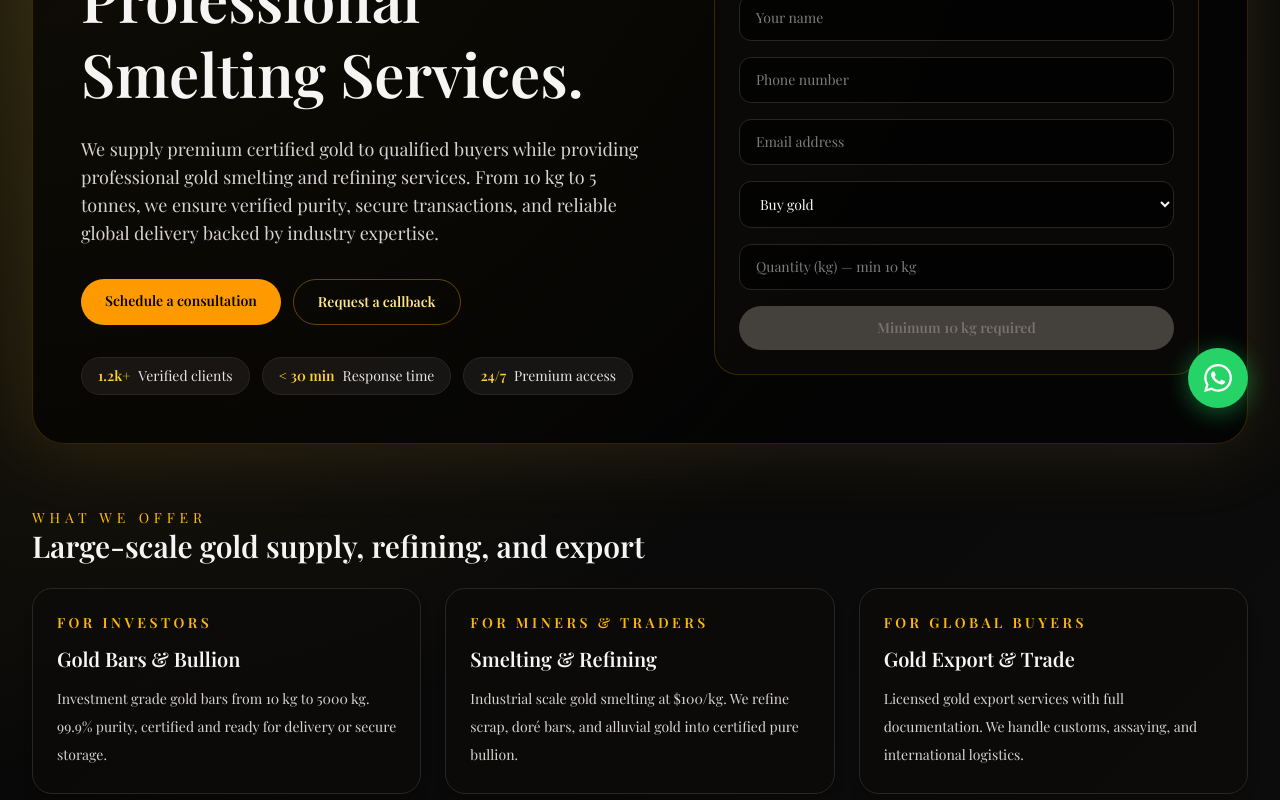
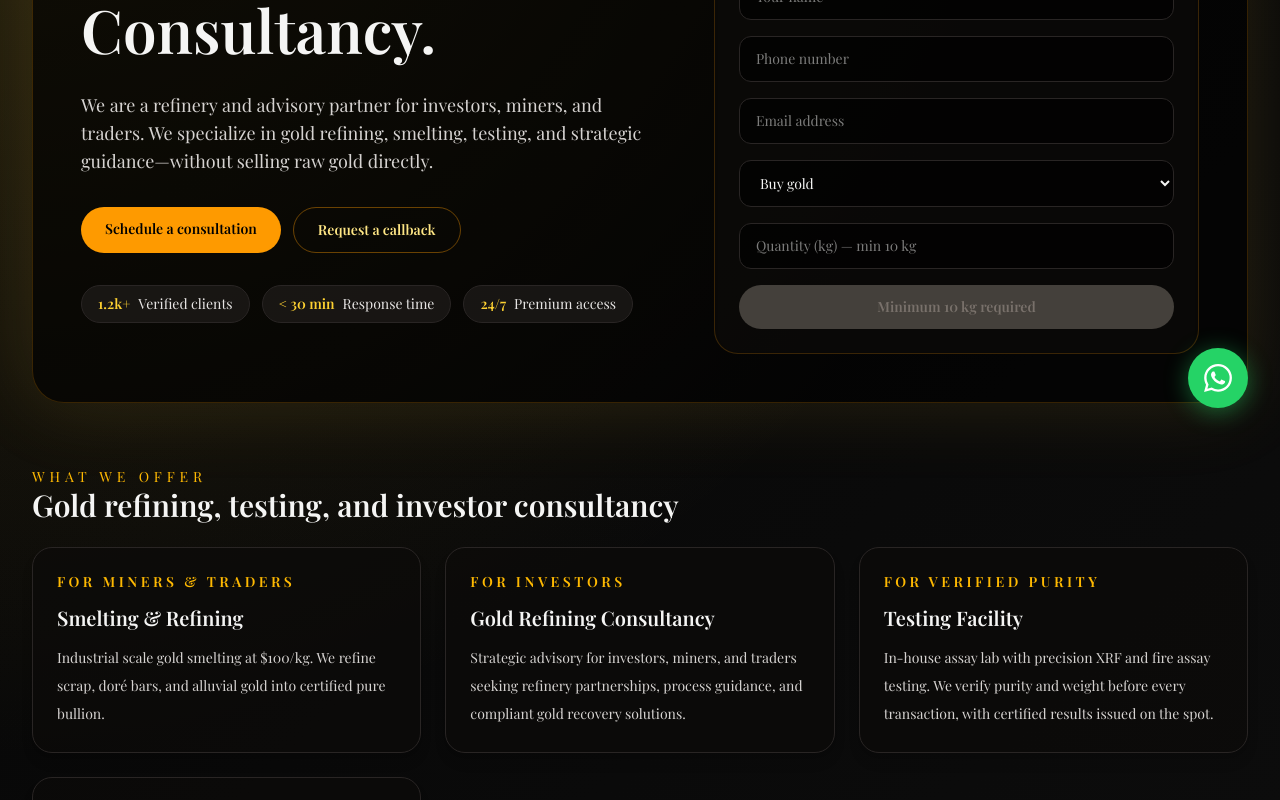
Before and after one commit to AlvinMusonye/gold-Trading-, a React (Vite) app: page / in a window 1280 px wide. Shown: the part 360-1160 px from the top of the page. Built offline with nearby package versions, Linux system fonts and the light colour scheme; a web font is replaced by a local one.

Commit message:
FEAT:update changes

```diff
--- a/src/App.jsx
+++ b/src/App.jsx
@@ -2,20 +2,15 @@ import { useState } from 'react'
 import SmeltingCalculator from './components/SmeltingCalculator'
 
 const offerings = [
-  {
-    title: 'Gold Bars & Bullion',
-    description: 'Investment grade gold bars from 10 kg to 5000 kg. 99.9% purity, certified and ready for delivery or secure storage.',
-    badge: 'For investors',
-  },
   {
     title: 'Smelting & Refining',
     description: 'Industrial scale gold smelting at $100/kg. We refine scrap, doré bars, and alluvial gold into certified pure bullion.',
     badge: 'For miners & traders',
   },
   {
-    title: 'Gold Export & Trade',
-    description: 'Licensed gold export services with full documentation. We handle customs, assaying, and international logistics.',
-    badge: 'For global buyers',
+    title: 'Gold Refining Consultancy',
+    description: 'Strategic advisory for investors, miners, and traders seeking refinery partnerships, process guidance, and compliant gold recovery solutions.',
+    badge: 'For investors',
   },
   {
     title: 'Testing Facility',
@@ -173,9 +168,10 @@ function App() {
               Large-scale gold refining & trade
             </p>
             <h1 className="max-w-2xl text-2xl font-semibold leading-tight sm:text-4xl lg:text-6xl">
-We Sell Certified Gold & Provide Professional Smelting Services.            </h1>
+              Professional Gold Refining & Investor Consultancy.
+            </h1>
             <p className="mt-4 max-w-xl text-base text-stone-300 sm:mt-6 sm:text-lg">
-            We supply premium certified gold to qualified buyers while providing professional gold smelting and refining services. From 10 kg to 5 tonnes, we ensure verified purity, secure transactions, and reliable global delivery backed by industry expertise.
+              We are a refinery and advisory partner for investors, miners, and traders. We specialize in gold refining, smelting, testing, and strategic guidance—without selling raw gold directly.
             </p>
             <div className="mt-6 flex flex-col gap-3 sm:mt-8 sm:flex-row">
               <a
@@ -280,7 +276,7 @@ We Sell Certified Gold & Provide Professional Smelting Services.            </h1
           <div className="flex items-end justify-between gap-4">
             <div>
               <p className="text-xs uppercase tracking-[0.35em] text-amber-400 sm:text-sm">What we offer</p>
-              <h2 className="text-2xl font-semibold sm:text-3xl">Large-scale gold supply, refining, and export</h2>
+              <h2 className="text-2xl font-semibold sm:text-3xl">Gold refining, testing, and investor consultancy</h2>
             </div>
           </div>
           <div className="grid gap-4 sm:gap-6 md:grid-cols-3">
```
Also changed, not shown: public/logo.jpg (deleted).
